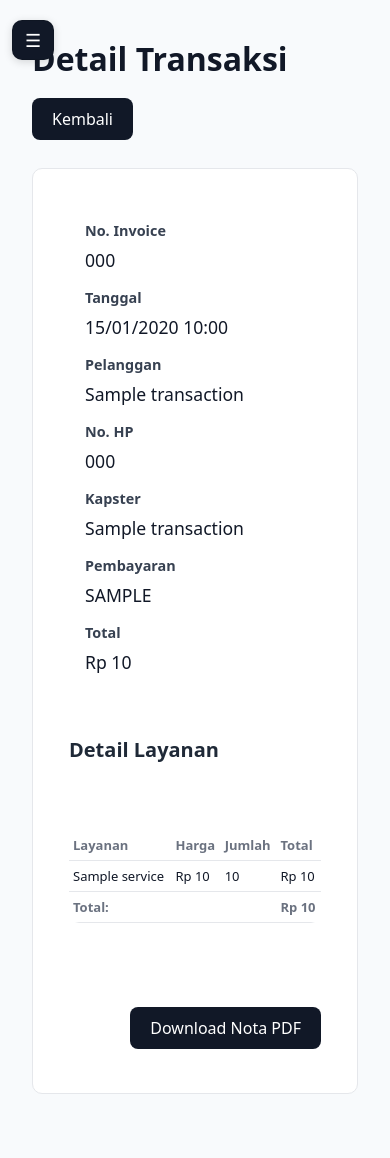
After one commit to fkennyp/kapster-absen, a Flask app: page /my-transactions/1 in a window 390 px wide. The commit adds this page. Run offline with Flask 3, Linux system fonts and the light colour scheme; a user stored in the database is signed in; tables that the repository leaves empty hold one stand-in row (values such as "Sample post").

Commit message:
feat(transaction): add kapster transaction detail view and improve layout
- Add transaction detail view for kapster role
- Add customer phone number display in transaction details
- Improve transaction detail layout with two-column grid
- Make layout responsive for mobile screens
- Add consistent styling and spacing between elements
- Preserve filter parameters when navigating

```diff
--- a/admin.py
+++ b/admin.py
@@ -91,8 +91,10 @@ def service_delete(service_id):
 def transaction_view(transaction_id):
     require_admin()
     transaction = Transaction.query.get_or_404(transaction_id)
+    users = User.query.filter_by(role='kapster', is_active_user=True).all()
     return render_template('admin/transaction_form.html',
                          transaction=transaction,
+                         users=users,
                          edit_mode=False)
 
 @bp.route('/transactions/<int:transaction_id>/edit', methods=['GET', 'POST'])
--- a/static/css/forms.css
+++ b/static/css/forms.css
@@ -145,3 +145,36 @@ select {
   gap: 2rem;
   padding: 1.5rem;
 }
+
+/* Transaction Detail Grid Layout */
+.detail-grid {
+  display: grid;
+  grid-template-columns: 1fr 1fr;
+  gap: 1.5rem 3rem;
+  padding: 1rem;
+}
+
+.detail-left, .detail-right {
+  display: flex;
+  flex-direction: column;
+  gap: 0.5rem;
+}
+
+.detail-left label, .detail-right label {
+  font-weight: 600;
+  color: #374151;
+  font-size: 0.9rem;
+  min-width: 120px;
+}
+
+.detail-left div, .detail-right div {
+  font-size: 1.1rem;
+  color: #111827;
+}
+
+@media (max-width: 640px) {
+  .detail-grid {
+    grid-template-columns: 1fr;
+    gap: 1rem;
+  }
+}
--- a/templates/admin/transactions_list.html
+++ b/templates/admin/transactions_list.html
@@ -80,7 +80,7 @@
                             <td class="text-right">Rp {{ "{:,}".format(tx.total) }}</td>
                             <td>{{ tx.payment_type|upper }}</td>
                             <td>
-                                <a href="{{ url_for('admin.transaction_view', transaction_id=tx.id) }}" class="btn btn-small">
+                                <a href="{{ url_for('admin.transaction_view', transaction_id=tx.id, start_date=request.args.get('start_date'), end_date=request.args.get('end_date'), user_id=request.args.get('user_id'), page=request.args.get('page', 1)) }}" class="btn btn-small">
                                     Lihat
                                 </a>
                                 <a href="{{ url_for('sales.receipt_pdf', tx_id=tx.id) }}" target="_blank" class="btn btn-small">
--- /dev/null
+++ b/templates/transaction_detail.html
@@ -0,0 +1,96 @@
+{% extends 'base.html' %}
+{% block title %}Detail Transaksi{% endblock %}
+
+{% block content %}
+<div class="container">
+    <div class="page-header">
+        <h1>Detail Transaksi</h1>
+        <div class="page-header-actions">
+            <a href="{{ url_for('user_transactions.my_transactions', start_date=request.args.get('start_date'), end_date=request.args.get('end_date'), page=request.args.get('page', 1)) }}" class="btn">Kembali</a>
+        </div>
+    </div>
+
+    <div class="card">
+        <div class="details-grid">
+            <div class="detail-grid">
+                <div class="detail-left">
+                    <label>No. Invoice</label>
+                    <div>{{ transaction.invoice_code }}</div>
+                </div>
+                <div class="detail-right">
+                    <label>Tanggal</label>
+                    <div>{{ transaction.created_at.strftime('%d/%m/%Y %H:%M') }}</div>
+                </div>
+
+                <div class="detail-left">
+                    <label>Pelanggan</label>
+                    <div>{{ transaction.customer_name }}</div>
+                </div>
+                <div class="detail-right">
+                    <label>No. HP</label>
+                    <div>{{ transaction.customer.phone or '-' }}</div>
+                </div>
+
+                <div class="detail-left">
+                    <label>Kapster</label>
+                    <div>{{ transaction.barber_name }}</div>
+                </div>
+                <div class="detail-right">
+                    <label>Pembayaran</label>
+                    <div>{{ transaction.payment_type|upper }}</div>
+                </div>
+
+                <div class="detail-left">
+                    <label>Total</label>
+                    <div>Rp {{ "{:,}".format(transaction.total) }}</div>
+                </div>
+                {% if transaction.payment_type == 'cash' %}
+                <div class="detail-right">
+                    <label>Uang Diterima</label>
+                    <div>Rp {{ "{:,}".format(transaction.cash_given) }}</div>
+                </div>
+
+                <div class="detail-left">
+                    <label>Kembalian</label>
+                    <div>Rp {{ "{:,}".format(transaction.change_amount) }}</div>
+                </div>
+                {% endif %}
+            </div>
+
+            <h3>Detail Layanan</h3>
+            <table class="table">
+                <thead>
+                    <tr>
+                        <th>Layanan</th>
+                        <th>Harga</th>
+                        <th>Jumlah</th>
+                        <th>Total</th>
+                    </tr>
+                </thead>
+                <tbody>
+                    {% for item in transaction.items %}
+                    <tr>
+                        <td>{{ item.service.name }}</td>
+                        <td>Rp {{ "{:,}".format(item.price_each) }}</td>
+                        <td>{{ item.qty }}</td>
+                        <td>Rp {{ "{:,}".format(item.line_total) }}</td>
+                    </tr>
+                    {% endfor %}
+                </tbody>
+                <tfoot>
+                    <tr>
+                        <th colspan="3" class="text-right">Total:</th>
+                        <th>Rp {{ "{:,}".format(transaction.total) }}</th>
+                    </tr>
+                </tfoot>
+            </table>
+
+            <div style="text-align: right; margin-top: 20px;">
+                <a href="{{ url_for('sales.receipt_pdf', tx_id=transaction.id) }}" target="_blank" class="btn btn-primary">
+                    Download Nota PDF
+                </a>
+            </div>
+        </div>
+    </div>
+</div>
+{% endblock %}
--- a/templates/user_transactions.html
+++ b/templates/user_transactions.html
@@ -31,7 +31,7 @@
             <th>Invoice</th>
             <th>Pelanggan</th>
             <th>Total</th>
-            <th>Nota</th>
+            <th>Aksi</th>
         </tr>
     </thead>
     <tbody>
@@ -47,8 +47,8 @@
                 <td>{{ tx.customer_name }}</td>
                 <td>Rp {{ "{:,}".format(tx.total) }}</td>
                 <td>
-                    <a href="{{ url_for('sales.receipt_pdf', tx_id=tx.id) }}" target="_blank"
-                        class="btn btn-sm btn-primary">Download PDF</a>
+                    <a href="{{ url_for('user_transactions.transaction_detail', transaction_id=tx.id, start_date=start_date, end_date=end_date, page=pagination.page if pagination else 1) }}" class="btn btn-sm">Lihat</a>
+                    <a href="{{ url_for('sales.receipt_pdf', tx_id=tx.id) }}" target="_blank" class="btn btn-sm btn-primary">Download PDF</a>
                 </td>
             </tr>
             {% else %}
--- a/user_transactions.py
+++ b/user_transactions.py
@@ -1,4 +1,4 @@
-from flask import Blueprint, render_template, request
+from flask import Blueprint, render_template, request, abort
 from flask_login import login_required, current_user
 from models import Transaction, User, db
 from datetime import datetime, timedelta
@@ -74,3 +74,13 @@ def my_transactions():
         end_date=end_date,
         is_today_empty=is_today_empty
     )
+
+@bp.route('/<int:transaction_id>')
+@login_required
+def transaction_detail(transaction_id):
+    # Get transaction and verify it belongs to current user
+    transaction = Transaction.query.get_or_404(transaction_id)
+    if transaction.user_id != current_user.id:
+        abort(403)  # Forbidden if transaction doesn't belong to user
+
+    return render_template('transaction_detail.html', transaction=transaction)
```
Also changed, not shown: templates/admin/transaction_form.html (+20 -21 lines).
